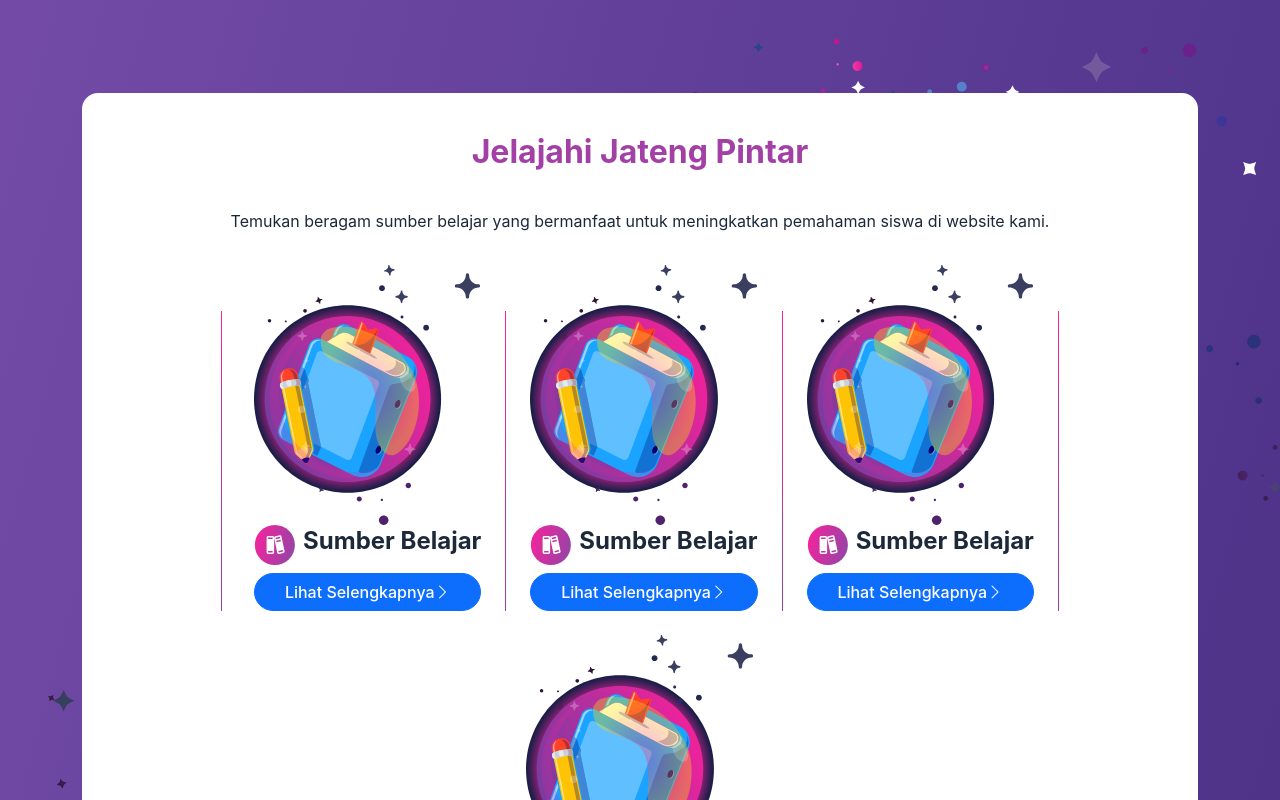
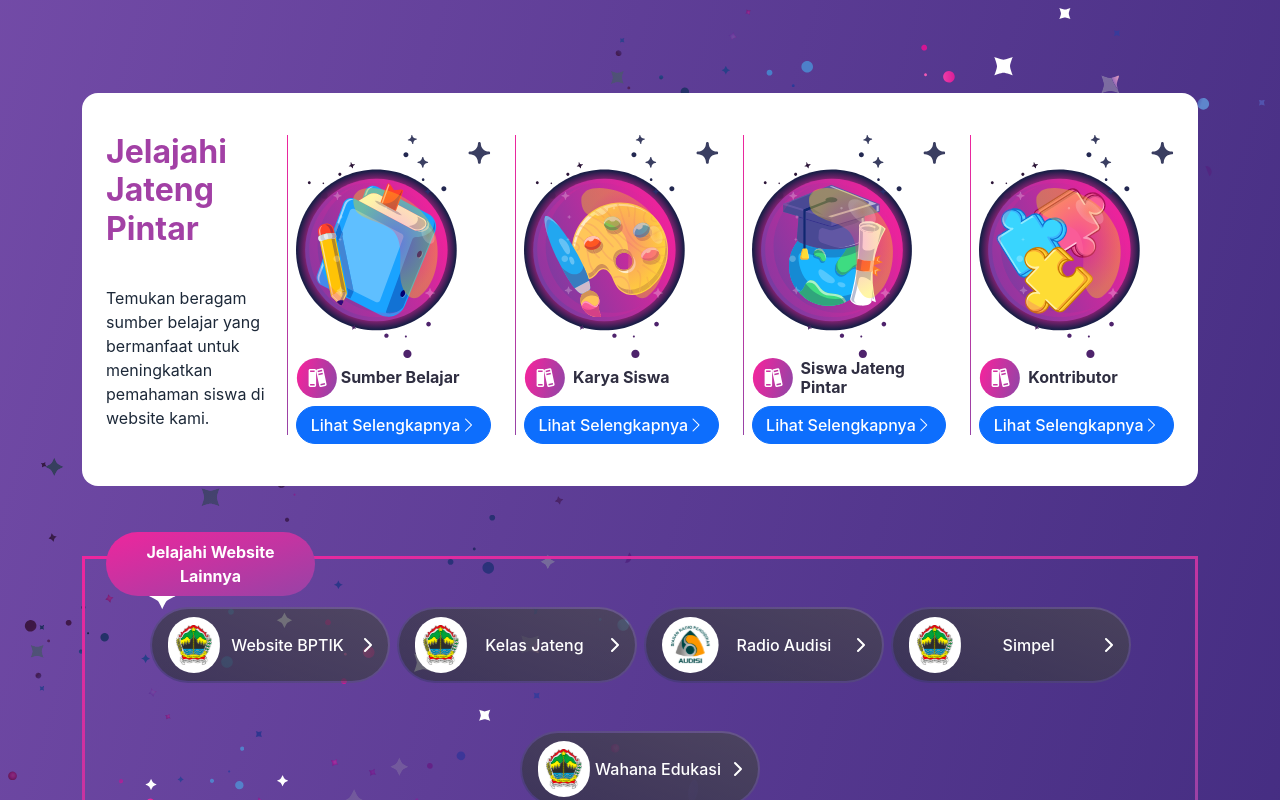
Before and after one commit to yandi-nugraha/FE-Jateng-Pintar-Vue-Revisi, a Vue app: page / in a window 1280 px wide. Shown: the part 880-1680 px from the top of the page. Built offline with nearby package versions, Linux system fonts and the light colour scheme.

Commit message:
update home dikit

```diff
--- a/src/components/HomeBody.vue
+++ b/src/components/HomeBody.vue
@@ -51,79 +51,6 @@
 
     <section class="all-menu">
       <div class="container">
-        <!-- <div class="row align-items-center card-menu">
-          <div class="col-lg-3 ps-0">
-            <h2 class="menu-title">Jelajahi Jateng Pintar</h2>
-            <p class="menu-desc">Temukan beragam sumber belajar yang bermanfaat untuk meningkatkan pemahaman siswa
-              di
-              website kami.</p>
-          </div>
-          <div class="col-lg-2 ps-3">
-            <div class="d-flex">
-              <div class="vertical-line me-3" style="height: 300px;"></div>
-              <div class="d-flex flex-column">
-                <img src="../assets/Sumber-Belajar_Normal.svg" alt="..." />
-                <div class="d-flex align-items-center">
-                  <img src="../assets/Books.svg" alt="..." />
-                  <h5 class="menu-label mt-0 ps-2">Sumber Belajar</h5>
-                </div>
-                <router-link to="/sumber-belajar" class="btn btn-primary rounded-pill mt-2">
-                  Lihat Selengkapnya<i class="bi bi-chevron-right"></i>
-                </router-link>
-              </div>
-
-            </div>
-          </div>
-
-          <div class="col-lg-2 ps-3">
-            <div class="d-flex">
-              <div class="vertical-line" style="height: 45px;"></div>
-              <div class="d-flex flex-column">
-                <img src="../assets/Sumber-Belajar_Normal.svg" alt="..." />
-                <div class="d-flex align-items-center">
-                  <img src="../assets/Books.svg" alt="..." />
-                  <h5 class="card-title mt-0 ps-2">Sumber Belajar</h5>
-                </div>
-                <router-link to="/sumber-belajar" class="btn btn-next rounded-pill mt-2">
-                  Lihat Selengkapnya<i class="bi bi-chevron-right"></i>
-                </router-link>
-              </div>
-
-            </div>
-          </div>
-
-          <div class="col-lg-2 ps-3">
-            <div class="d-flex">
-              <div class="vertical-line" style="height: 45px;"></div>
-              <div class="d-flex flex-column">
-                <img src="../assets/Sumber-Belajar_Normal.svg" alt="..." />
-                <div class="d-flex align-items-center">
-                  <img src="../assets/Books.svg" alt="..." />
-                  <h5 class="card-title mt-0 ps-2">Sumber Belajar</h5>
-                </div>
-                <router-link to="/sumber-belajar" class="btn btn-primary rounded-pill mt-2">
-                  Lihat Selengkapnya<i class="bi bi-chevron-right"></i>
-                </router-link>
-              </div>
-
-            </div>
-          </div>
-          <div class="col-lg-2 ps-3">
-            <div class="d-flex">
-              <div class="vertical-line" style="height: 45px;"></div>
-              <div class="d-flex flex-column">
-                <img src="../assets/Sumber-Belajar_Normal.svg" alt="..." />
-                <div class="d-flex align-items-center">
-                  <img src="../assets/Books.svg" alt="..." />
-                  <h5 class="card-title mt-0 ps-2">Sumber Belajar</h5>
-                </div>
-                <router-link to="/sumber-belajar" class="btn btn-primary rounded-pill mt-2">
-                  Lihat Selengkapnya<i class="bi bi-chevron-right"></i>
-                </router-link>
-              </div>
-            </div>
-          </div>
-        </div> -->
         <div class="card-menu">
           <div class="disable-card justify-content-center align-items-center">
             <h2 class="menu-title">Jelajahi Jateng Pintar</h2>
@@ -131,50 +58,62 @@
               di
               website kami.</p>
           </div>
-          <div class="enable-card">
+          <div class="row">
+            <div class="col-lg-3">
               <div class="vertical-line me-2" style="height: 300px;"></div>
               <div class="d-flex flex-column">
                 <img src="../assets/Sumber-Belajar_Normal.svg" alt="..." />
-              <div class="d-flex align-items-center">
+                <div class="row align-items-center">
+                <div class="col-2">
                   <img src="../assets/Books.svg" alt="..." />
-                <h5 class="menu-label mt-0 ps-2">Sumber Belajar</h5>
+                </div>
+                <div class="col-10 ">
+                  <h5 class="menu-label my-0 ps-2 ">Sumber Belajar</h5>
+                </div>
               </div>
                 <router-link to="/sumber-belajar" class="btn btn-primary rounded-pill mt-2">
                   Lihat Selengkapnya<i class="bi bi-chevron-right"></i>
                 </router-link>
               </div>
-            <div class="vertical-line" style="height: 300px;"></div>
+            </div>
+            <div class="col-lg-3">
+              <div class="vertical-line me-2" style="height: 300px;"></div>
               <div class="d-flex flex-column">
-              <img src="../assets/Sumber-Belajar_Normal.svg" alt="..." />
+                <img src="../assets/Karya_Siswa_Normal.svg" alt="..." />
                 <div class="d-flex align-items-center">
                   <img src="../assets/Books.svg" alt="..." />
-                <h5 class="menu-label mt-0 ps-2">Sumber Belajar</h5>
+                  <h5 class="menu-label my-0 ps-2">Karya Siswa</h5>
                 </div>
                 <router-link to="/sumber-belajar" class="btn btn-primary rounded-pill mt-2">
                   Lihat Selengkapnya<i class="bi bi-chevron-right"></i>
                 </router-link>
               </div>
-            <div class="vertical-line" style="height: 300px;"></div>
+            </div>
+            <div class="col-lg-3">
+              <div class="vertical-line me-2" style="height: 300px;"></div>
               <div class="d-flex flex-column">
-              <img src="../assets/Sumber-Belajar_Normal.svg" alt="..." />
+                <img src="../assets/Siswa_jateng_Pintar_Normal.svg" alt="..." />
                 <div class="d-flex align-items-center">
                   <img src="../assets/Books.svg" alt="..." />
-                <h5 class="menu-label mt-0 ps-2">Sumber Belajar</h5>
+                  <h5 class="menu-label my-0 ps-2">Siswa Jateng Pintar</h5>
                 </div>
                 <router-link to="/sumber-belajar" class="btn btn-primary rounded-pill mt-2">
                   Lihat Selengkapnya<i class="bi bi-chevron-right"></i>
                 </router-link>
               </div>
-            <div class="vertical-line" style="height: 300px;"></div>
+            </div>
+            <div class="col-lg-3">
+              <div class="vertical-line me-2" style="height: 300px;"></div>
               <div class="d-flex flex-column">
-              <img src="../assets/Sumber-Belajar_Normal.svg" alt="..." />
+                <img src="../assets/Kontributor_Normal.svg" alt="..." />
                 <div class="d-flex align-items-center">
                   <img src="../assets/Books.svg" alt="..." />
-                <h5 class="menu-label mt-0 ps-2">Sumber Belajar</h5>
+                  <h5 class="menu-label my-0 ps-2">Kontributor</h5>
                 </div>
                 <router-link to="/sumber-belajar" class="btn btn-primary rounded-pill mt-2">
                   Lihat Selengkapnya<i class="bi bi-chevron-right"></i>
                 </router-link>
+              </div>
             </div>
           </div>
         </div>
@@ -360,16 +299,12 @@
     margin-left: 3.5px;
     margin-right: 3.5px;
     border-radius: 1000px;
-  background: linear-gradient(
-      0deg,
+    background: linear-gradient(0deg,
         rgba(49, 48, 54, 0.5) 0%,
-      rgba(49, 48, 54, 0.5) 100%
-    ),
-    linear-gradient(
-      200deg,
+        rgba(49, 48, 54, 0.5) 100%),
+      linear-gradient(200deg,
         rgba(121, 117, 131, 0.5) 0%,
-      rgba(54, 53, 103, 0.5) 100%
-    );
+        rgba(54, 53, 103, 0.5) 100%);
     border: 2px solid transparent;
     background-clip: padding-box, border-box;
     background-origin: padding-box, border-box;
@@ -377,16 +312,12 @@
 
   .button-group .btn-primary:visited {
     border-radius: 1000px;
-  background: linear-gradient(
-      0deg,
+    background: linear-gradient(0deg,
         rgba(49, 48, 54, 0.5) 0%,
-      rgba(49, 48, 54, 0.5) 100%
-    ),
-    linear-gradient(
-      200deg,
+        rgba(49, 48, 54, 0.5) 100%),
+      linear-gradient(200deg,
         rgba(121, 117, 131, 0.5) 0%,
-      rgba(54, 53, 103, 0.5) 100%
-    );
+        rgba(54, 53, 103, 0.5) 100%);
     border: 2px solid transparent;
     background-clip: padding-box, border-box;
     background-origin: padding-box, border-box;
@@ -488,10 +419,10 @@
   }
 
   .menu-label {
-    color: #2F2E41;
-    font-size: 16px;
+    color: #2F2E41 !important;
+    font-size: 16px !important;
     font-style: normal;
-    font-weight: 700;
+    font-weight: 700 !important;
   }
 
   div.vertical-line {
```
Also changed, not shown: src/assets/Karya_Siswa_Normal.svg (renamed from src/assets/Karya Siswa_Normal.svg), src/assets/Siswa_jateng_Pintar_Normal.svg (renamed from src/assets/Siswa jateng Pintar_Normal.svg). Lines whose indentation alone changed are shown as unchanged.
